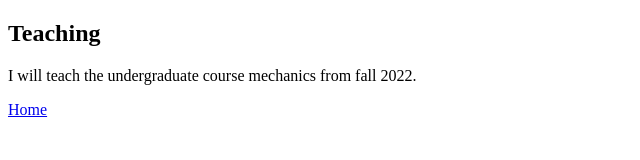
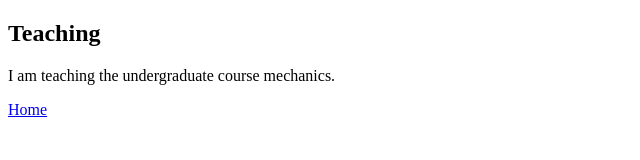
Before and after one commit to lidaohai/lidaohai.github.io, a plain HTML site: page teaching.html in a window 1280 px wide. Shown: the whole page, without its empty margins (0-640 px from the left). Drawn offline with Linux system fonts and the light colour scheme.

Commit message:
Update teaching.html

```diff
--- a/teaching.html
+++ b/teaching.html
@@ -5,7 +5,7 @@
   </head>
   <body>
     <h2>Teaching</h2>
-    I will teach the undergraduate course mechanics from fall 2022.
+    I am teaching the undergraduate course mechanics.
     <footer>
       <p><a href="/index">Home</a></p>
     </footer>
```
